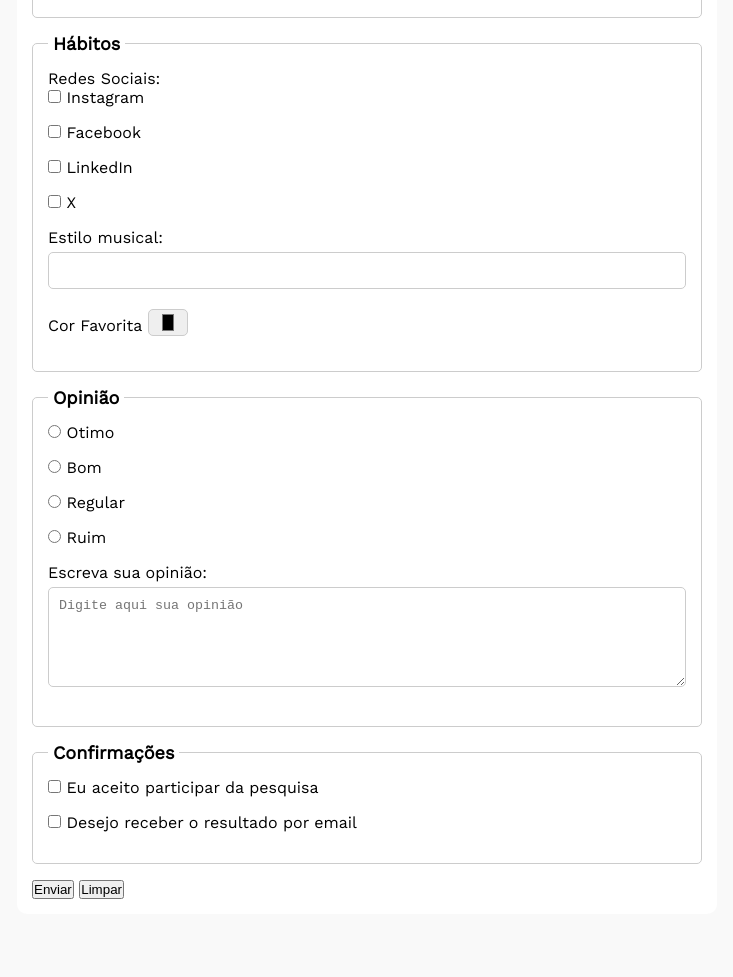
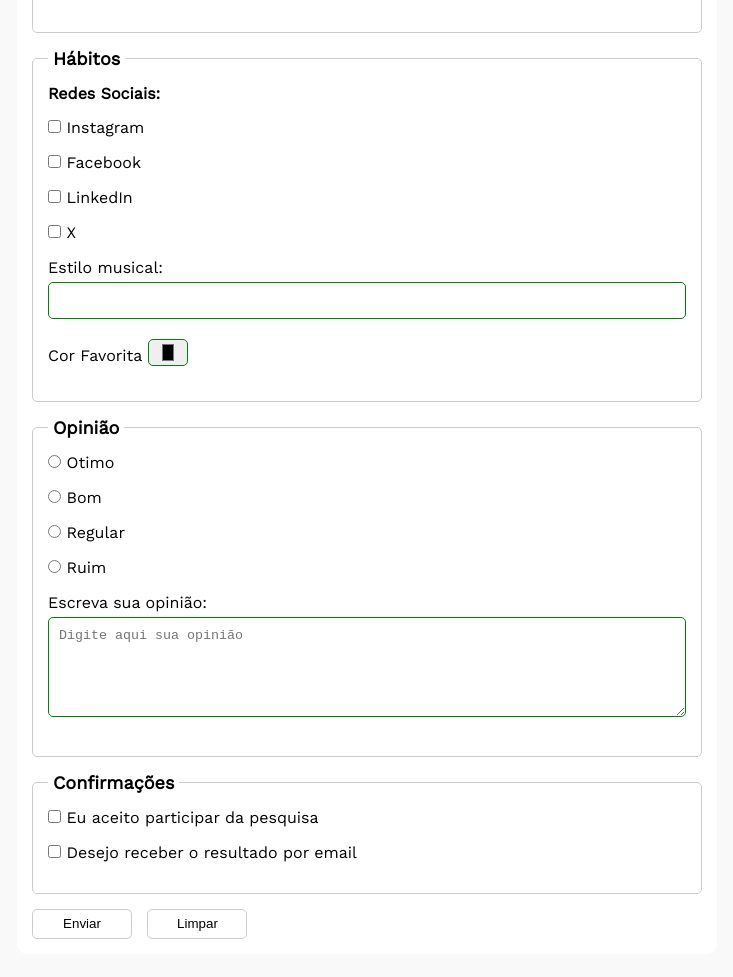
Before and after one commit to mbsmartiins/culturama-pesquisa, a plain HTML site: page index.html in a window 1280 px wide. Shown: the part 1125-2102 px from the top of the page, without its empty margins (273-1006 px from the left). Before the commit the page ends 2039 px from the top, so only its background shows below. Drawn offline with nearby package versions, Linux system fonts and the light colour scheme.

Commit message:
Modificacoes de estilo e adicionamento de cor nos botoes de enviar e resetar

```diff
--- a/css/style.css
+++ b/css/style.css
@@ -28,10 +28,16 @@ h1 {
     font-family: "Fjalla One", sans-serif;
 }
 
+p {
+    margin-bottom: 15px;
+    font-weight: bold;
+}
+
 form {
     background-color: white;
     padding: 15px;
-    border-radius: 10px
+    border-radius: 10px;
+    margin-bottom: 100px;
 }
 
 fieldset {
@@ -74,3 +80,31 @@ input[type="color"]{
     width: 40px;
     padding: 0 11px;
 }
+
+input:invalid, select:invalid, textarea:invalid{
+    border-color: red;
+}
+
+input:valid, select:valid, textarea:valid{
+    border-color: green;
+}
+
+button{
+    width: 100px;
+    height: 30px;
+    margin-right: 10px;
+    background-color: #FFFFFF;
+    border: 1px solid #cccccc;
+    border-radius: 5px;
+    cursor: pointer;
+}
+
+button[type="submit"]:hover{
+    background-color: rgb(130, 232, 130);
+    color: rgb(255, 255, 255);
+}
+
+button[type="reset"]:hover{
+    background-color: rgb(255, 122, 65);
+    color: rgb(255, 255, 255);
+}
```
